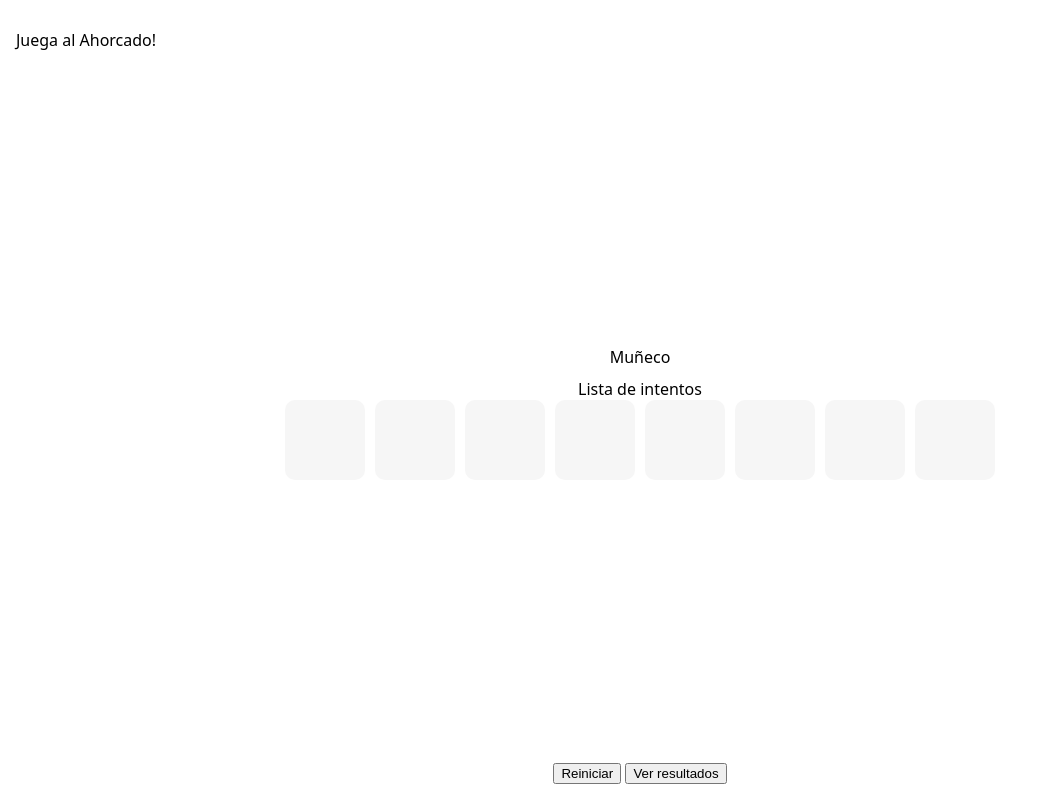
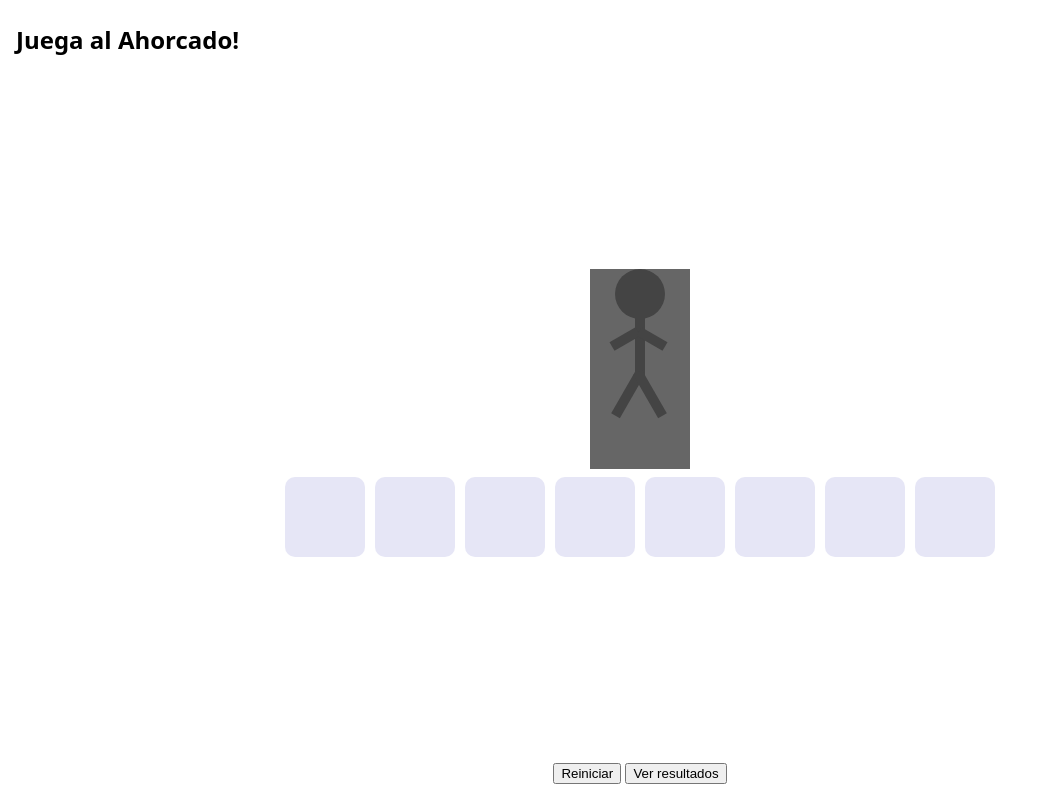
Before and after one commit to ernydavid/juego-ahorcado, a plain HTML site: page index.html in a window 1280 px wide. Both pictures are taken after a click on the button "Empezar Juego". Shown: the whole page, without its empty margins (0-1044 px from the left). Drawn offline with Linux system fonts and the light colour scheme.

Commit message:
adding dummy body

```diff
--- a/index.html
+++ b/index.html
@@ -16,11 +16,19 @@
   <main class="wrapper">
     <div class="hero_section">
       <div class="gameBoard">
-        <div class="game_body">
-          Muñeco
+        <div class="cuerpo">
+          <div class="poste"></div>
+          <div class="cabeza"></div>
+          <div class="torso"></div>
+          <div class="brazoIzq"></div>
+          <div class="brazoDer"></div>
+          <div class="piernaIzq"></div>
+          <div class="piernaDer"></div>
         </div>
-        <div class="contenedorIntentos">
-          Lista de intentos
+        <div class="tablaIntentos">
+          <span class="contador"></span>
+          <div class="contenedorIntentos">
+          </div>
         </div>
       </div>
     </div>
--- a/main.js
+++ b/main.js
@@ -24,7 +24,7 @@
 function createBoard () {
   const newBoard = document.querySelector('.tablero')
   const fragment = document.createDocumentFragment()
-
+  // iteramos cada letra de la palabra y creamos el tablero vacio
   for (let i = 0; i < word.length; i++) {
     const startBtn = document.querySelector('.startBtn')
     startBtn.classList.add('hide')
@@ -33,10 +33,11 @@
     const letra = document.createElement('p')
 
     letra.classList.add('letra')
-    letra.classList.add('hide')
+    letra.setAttribute('id', i)
+
     contenedorLetra.classList.add('contenedorLetra')
 
-    letra.textContent = word.charAt(i)
+    letra.textContent = ''
     contenedorLetra.appendChild(letra)
 
     fragment.appendChild(contenedorLetra)
@@ -46,27 +47,42 @@
 
 // funcion para actualizar el tablero si la letra existe
 function updateBoard (letter) {
-  const letters = document.querySelectorAll('.letra')
+  const letras = document.querySelectorAll('.letra')
 
-  letters.forEach((i) => {
-    if (letter === i.textContent) {
-      i.classList.remove('hide')
+  for (let i = 0; i < word.length; i++) {
+    if(word.charAt(i) === letter) {
+      letras[i].textContent = letter
     }
-  })
-
+  }
   // alimento el html con los cambios
   const contenedor = document.querySelector('.contenedorIntentos')
+  const contadorHtml = document.querySelector('.contador')
   const fragment = document.createDocumentFragment()
   const div = document.createElement('div')
   const p = document.createElement('p')
 
+  p.classList.add('intentos')
   p.textContent = historiaLetras[intentos]
-  console.log(historiaLetras[intentos])
+  contadorHtml.classList.add('title')
+  contadorHtml.textContent = `Intentos: ${historiaLetras.length}`
   div.appendChild(p)
   fragment.appendChild(div)
 
   contenedor.appendChild(fragment)
   intentos++
+}
+
+//chequeamos el final del juego
+function checkEndGame () {
+  const letras = document.querySelectorAll('.letra')
+
+  letras.forEach((i) => {
+    if (i.classList.contains('hide')) {
+      return
+    } else {
+      alert('Ganaste')
+    }
+  })
 }
 
 // funcion para validar la letra ingresada
--- a/style.css
+++ b/style.css
@@ -32,7 +32,7 @@
   flex-direction: column;
   justify-content: center;
   align-items: center;
-  gap: 10px;
+  gap: 4px;
 }
 
 .tablero {
@@ -47,7 +47,7 @@
   width: 80px;
   height: 80px;
   border-radius: 10px;
-  background-color: #f6f6f6;
+  background-color: #E6E6f6;
   display: flex;
   justify-content: center;
   align-items: center;
@@ -58,6 +58,43 @@
   font-size: 36px;
   font-weight: 700;
   text-transform: uppercase;
+}
+
+.title {
+  font-weight: 700;
+  font-size: 24px;
+  display: inline;
+  line-height: .5em;
+}
+
+.gameBody {
+  flex-grow: 1;
+}
+
+.tablaIntentos {
+  display: flex;
+  flex-direction: column;
+  gap: 4px;
+}
+
+.contenedorIntentos {
+  display: flex;
+  flex-wrap: wrap;
+  align-items: center;
+  gap: 5px;
+}
+
+.intentos {
+  width: 48px;
+  height: 48px;
+  font-size: 24px;
+  border-radius: 5px;
+  background-color: #555555;
+  color: whitesmoke;
+  display: grid;
+  place-content: center center;
+  text-transform: uppercase;
+  font-weight: 700;
 }
 
 .startBtn {
@@ -82,3 +119,69 @@
 .hide {
   display: none;
 }
+
+.cuerpo {
+  width: 100px;
+  height: 200px;
+  position: relative;
+  background-color: #666666;
+}
+
+.cuerpo div {
+  background-color: #444444;
+}
+
+.cabeza {
+  width: 50px;
+  height: 50px;
+  border-radius: 100%;
+  position: absolute;
+  top: 0;
+  left: 50%;
+  transform: translateX(-50%);
+}
+
+.torso {
+  width: 10px;
+  height: 60px;
+  position: absolute;
+  top: 48px;
+  left: 50%;
+  transform: translateX(-50%);
+}
+
+.brazoIzq {
+  width: 30px;
+  height: 10px;
+  position: absolute;
+  top: 65px;
+  left: 20px;
+  transform: rotate(-30deg);
+}
+
+.brazoDer {
+  width: 30px;
+  height: 10px;
+  transform: rotate(30deg);
+  position: absolute;
+  top: 65px;
+  left: 47px;
+}
+
+.piernaIzq {
+  width: 10px;
+  height: 50px;
+  position: absolute;
+  top: 100px;
+  left: 38px;
+  transform: translateX(-50%) rotate(30deg);
+}
+
+.piernaDer {
+  width: 10px;
+  height: 50px;
+  position: absolute;
+  top: 100px;
+  left: 60px;
+  transform: translateX(-50%) rotate(-30deg);
+}
```
